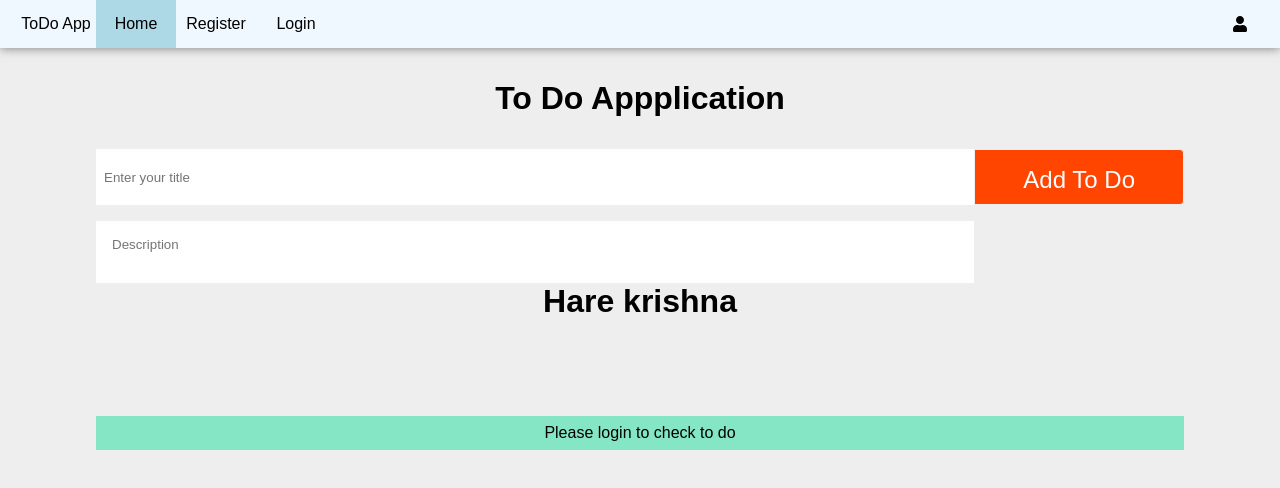
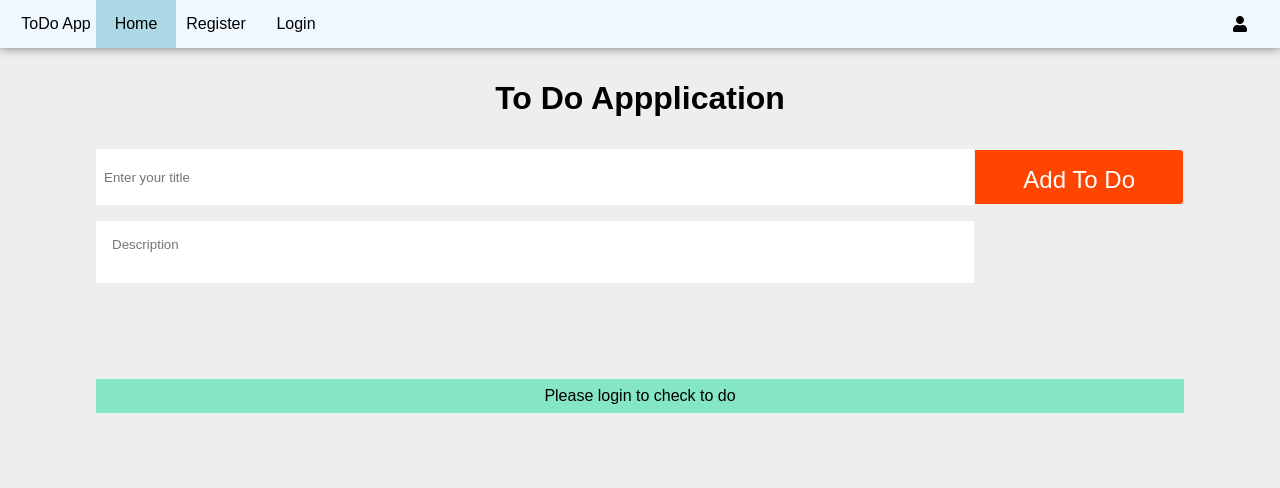
Before and after one commit to AnandKumar1008/toDoApplication, a React (Vite) app: page / in a window 1280 px wide. Shown: the top 488 px of the page. Built offline with nearby package versions, Linux system fonts and the light colour scheme; a web font is replaced by a local one.

Commit message:
make another commit

```diff
--- a/src/Pages/Home/Home.jsx
+++ b/src/Pages/Home/Home.jsx
@@ -76,7 +76,6 @@ const Home = () => {
           Add To Do
         </button>
       </div>
-      <h1>Hare krishna</h1>
       {loading && <p style={{ margin: "1rem 0" }}>Loading...</p>}
       <List />
     </div>
```
